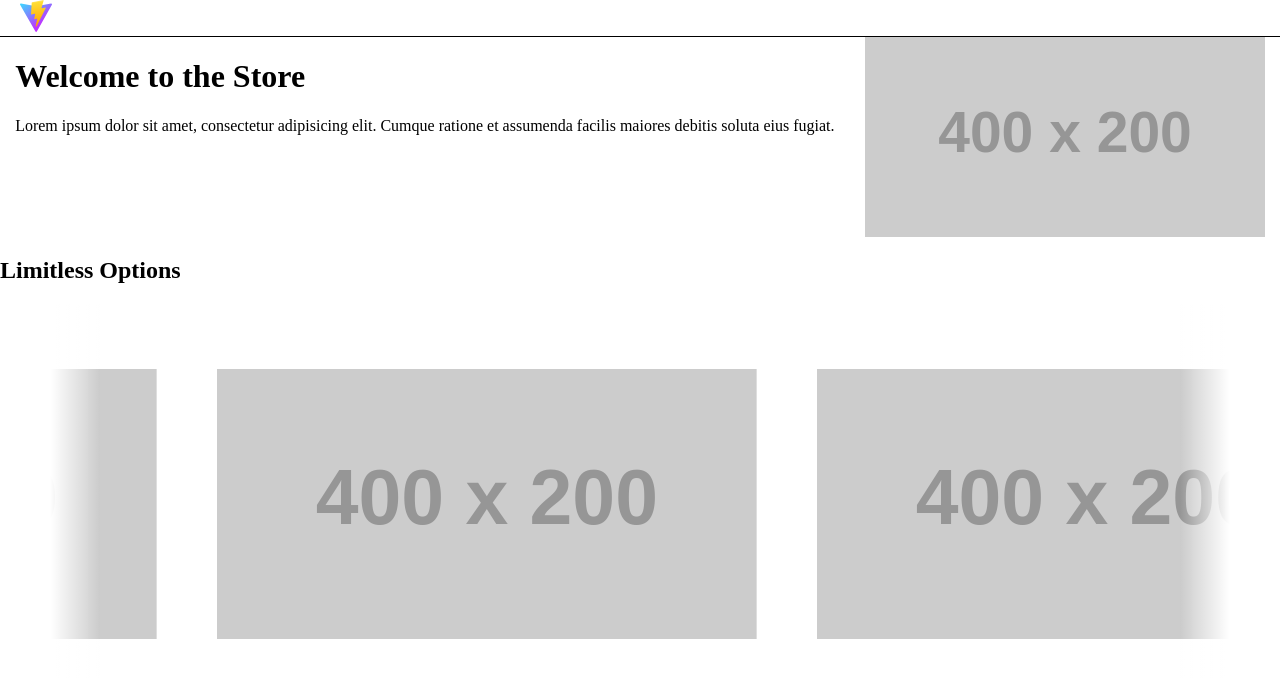
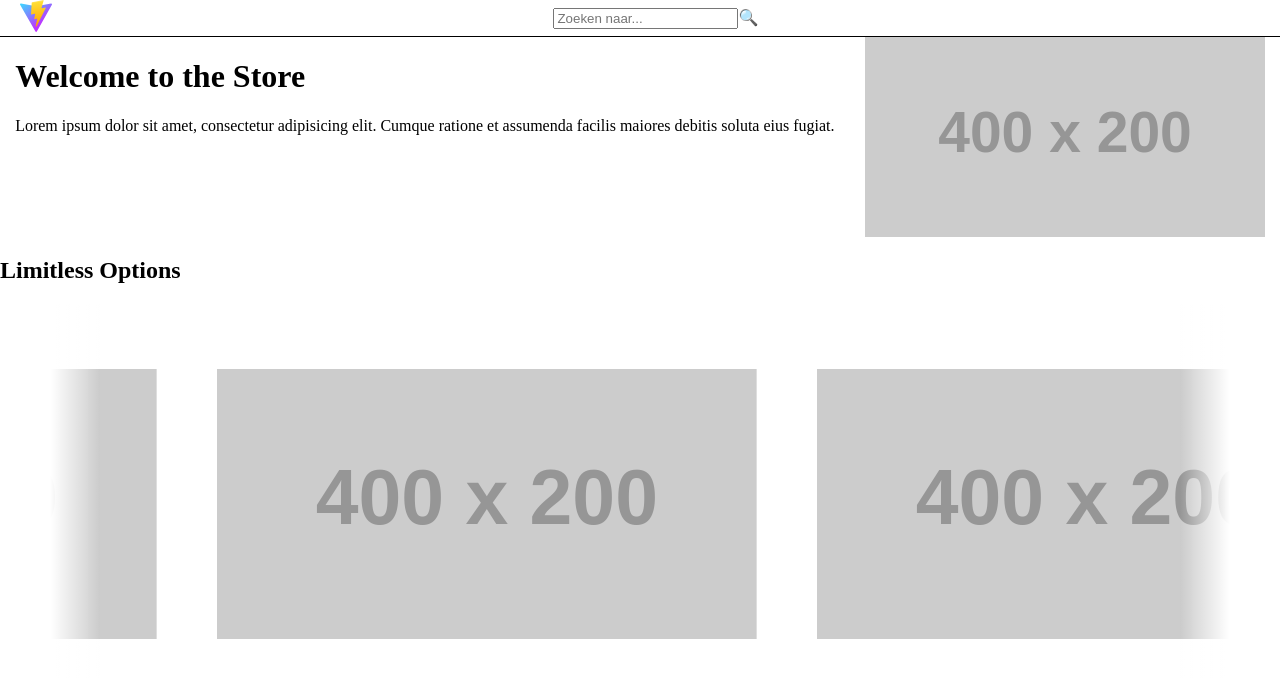
Before and after one commit to ZoetjeZuurtje/react-shopping-cart, a React (Vite) app: page /home in a window 1280 px wide. Shown: the top 678 px of the page. Built offline with nearby package versions, Linux system fonts and the light colour scheme.

Commit message:
Refactor ShoppingCartButton

```diff
--- a/src/components/Header.jsx
+++ b/src/components/Header.jsx
@@ -1,5 +1,5 @@
 import { Link } from "react-router-dom";
-import SearchBar from '../components/SearchBar';
+import Navbar from "../components/Navbar";
 import ShoppingCartButton from '../components/ShoppingCartButton';
 import logo from '/vite.svg';
 import '../css/Header.css';
@@ -10,15 +10,9 @@ function Header({ showShoppingCart, shoppingCart, createRemoveThisFromCart, modi
   return (
     <header>
       <Link to={'/'}><img src={logo} alt={'Back to home'} /></Link>
+      <Navbar></Navbar>
       {
-      showShoppingCart ? (
-      <>
-        <SearchBar />
-        <ShoppingCartButton shoppingCart={shoppingCart} removerFunction={createRemoveThisFromCart} modifierFunction={modifierFunction} />
-      </>
-      ) : (
-        <></>
-      )
+      showShoppingCart ? <ShoppingCartButton shoppingCart={shoppingCart} removerFunction={createRemoveThisFromCart} modifierFunction={modifierFunction} /> : <div></div>
       }
     </header>
   )
--- a/src/components/SearchBar.jsx
+++ b/src/components/Navbar.jsx
@@ -1,6 +1,6 @@
 import '../css/SearchBar.css'
 
-function SearchBar() {
+function Navbar() {
 
   return (
     <div className={'search-bar'}>
@@ -12,4 +12,4 @@ function SearchBar() {
   )
 }
 
-export default SearchBar;
+export default Navbar;
--- a/src/components/ShoppingCartButton.jsx
+++ b/src/components/ShoppingCartButton.jsx
@@ -8,13 +8,8 @@ function ShoppingCartButton({ shoppingCart, removerFunction, modifierFunction })
   const [isExpanded, setExpanded] = useState(false);
   const toggleExpanded = () => setExpanded(!isExpanded);
 
-  return (
-    <div id={'shopping-cart-button'}>
-      <button onClick={toggleExpanded}>🛒</button>
-      <div hidden={isExpanded ? false : true} id={'shopping-cart-popup'}>
-        {shoppingCart ?? false ? (
-          <>
-          {shoppingCart.map(item => {
+  const shoppingCartList = <>
+  {shoppingCart?.map(item => {
     const removeFromCart = removerFunction(item);
     const updateQuantity = (event) => {
       if (event.target.value < 1) return // do nothing
@@ -32,8 +27,13 @@ function ShoppingCartButton({ shoppingCart, removerFunction, modifierFunction })
       </div>
     )
   })}
-          </>
-        ) : (<></>)}
+  </>;
+
+  return (
+    <div id={'shopping-cart-button'}>
+      <button onClick={toggleExpanded}>🛒</button>
+      <div hidden={isExpanded ? false : true} id={'shopping-cart-popup'}>
+        {shoppingCart ?? false ? shoppingCartList : <></>}
         <Link className={'checkout-link'} to={'checkout'}>-&gt; Go to checkout</Link>
       </div>
     </div>
```
Lines whose indentation alone changed are shown as unchanged.
